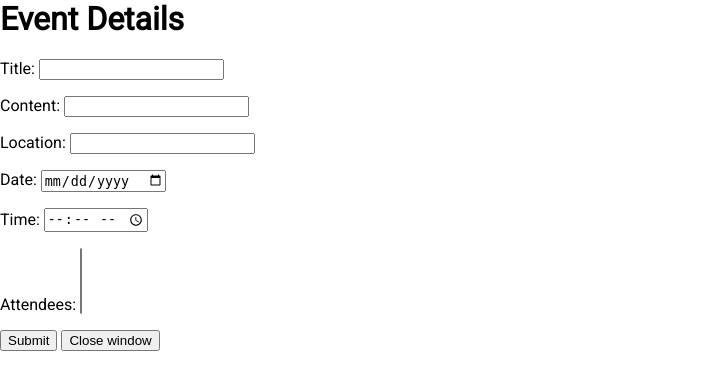
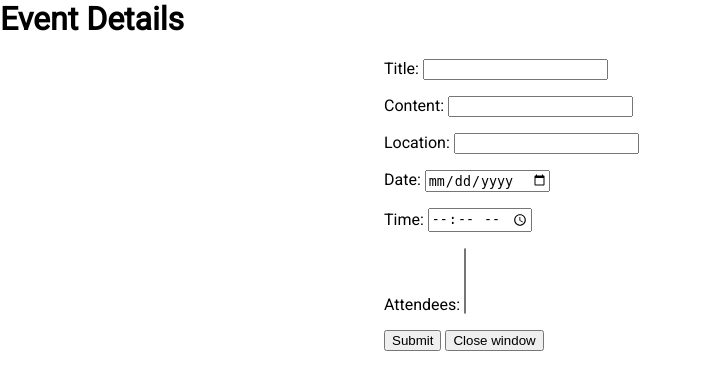
Before and after one commit to jrdjessica/GoNoGo, a Django app: page /new_event/ in a window 1280 px wide. Shown: the top 390 px of the page, without its empty margins (0-702 px from the left). Run offline with Django 4.2, Linux system fonts and the light colour scheme; some libraries are stand-ins or nearby versions.

Commit message:
Styled create event modal

```diff
--- a/GoNoGo/static/css/main.css
+++ b/GoNoGo/static/css/main.css
@@ -259,3 +259,8 @@
 .dashboard-page .event-info {
     width: 50%;
 }
+
+.event-details-form {
+    text-align: left;
+    padding-left: 30%;
+}
--- a/GoNoGo/templates/create_event.html
+++ b/GoNoGo/templates/create_event.html
@@ -2,14 +2,17 @@
 {% block title %}Create a new event{% endblock %}
 
 {% block content %}
+<div class="create-event">
   <h1>Event Details</h1>
+  <div class="event-details-form">
     <form action="" method="post">
       {% csrf_token %}
       {{ form.as_p }}
       <button type="submit">Submit</button>
       <button type="button" id="close-btn">Close window</button>
     </form>
-
+  </div>
+</div>
 
 
 
```
Lines whose indentation alone changed are shown as unchanged.
